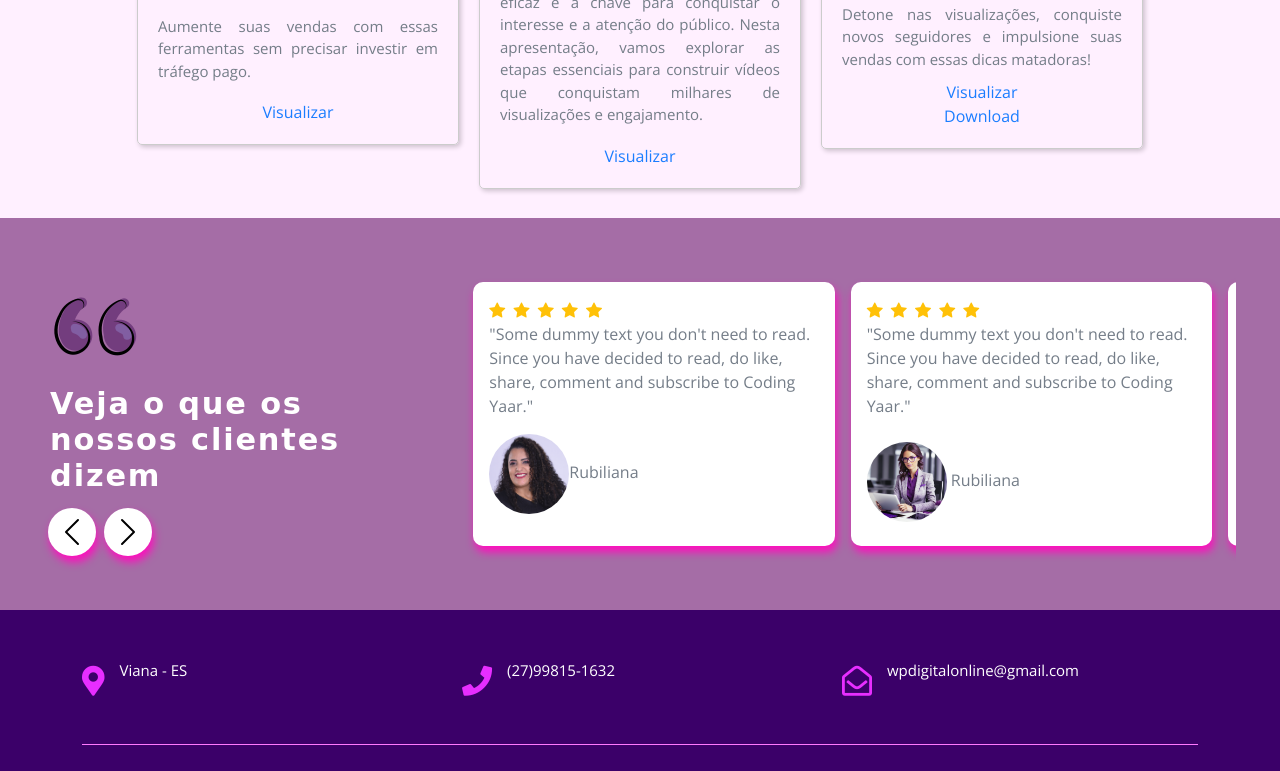
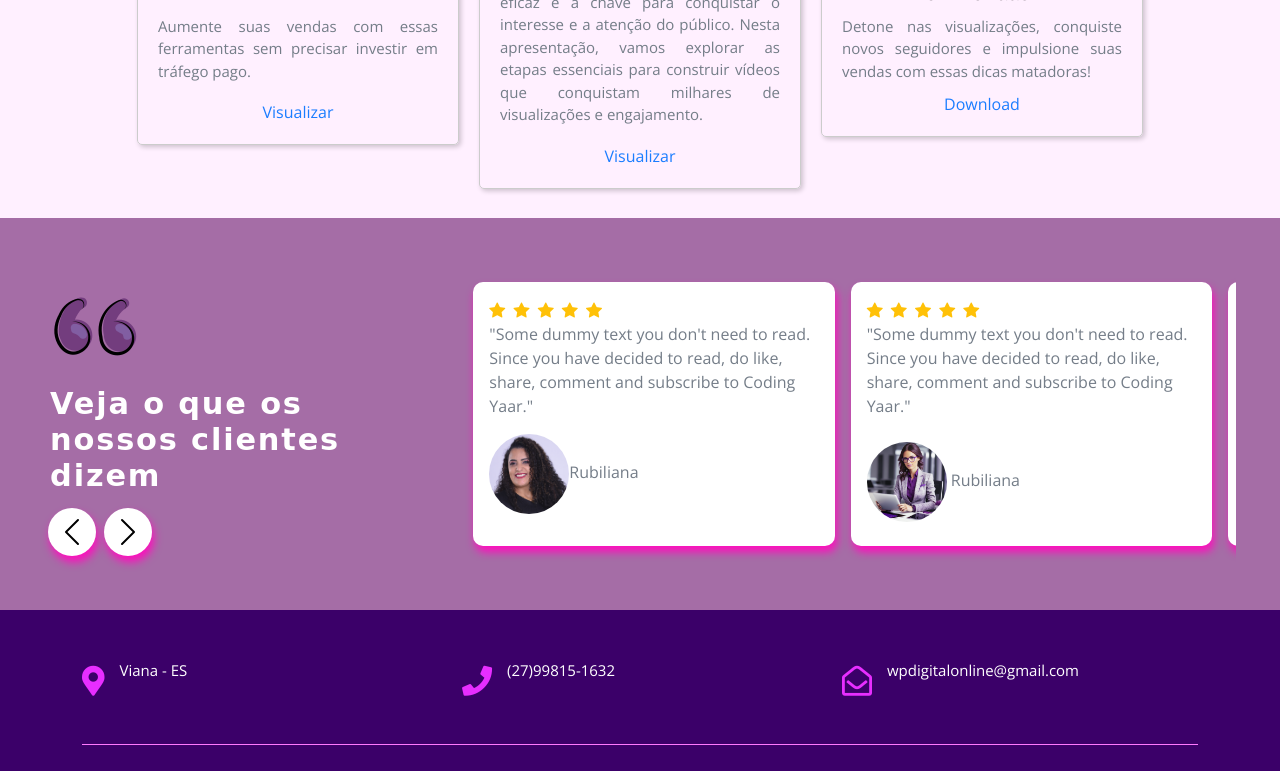
Before and after one commit to Rubiliana/rubiliana.github.io, a plain HTML site: page download.html in a window 1280 px wide. Shown: the part 1283-2054 px from the top of the page. Drawn offline with nearby package versions, Linux system fonts and the light colour scheme.

Commit message:
Update download.html

```diff
--- a/download.html
+++ b/download.html
@@ -231,8 +231,7 @@
                     <h3>Como atrair clientes com Tráfego orgânico e Converter em Vendas?</h3>
                     <p>Detone nas visualizações, conquiste novos seguidores e impulsione suas vendas com essas dicas matadoras!
                     </p>
-                    <a href="./trafegoorganico.html">Visualizar</a><br>
-                     <a href= "https://github.com/Rubiliana/rubiliana.github.io/blob/main/img/Dominar-o-Tr%C3%A1fego-Org%C3%A2nico-no-Instagram.pdf" download= "Documentação Acme (ver. 2.0.1).pdf" > Download </a>
+                    <a href= "https://github.com/Rubiliana/rubiliana.github.io/blob/trafegoorganico.html" download= "Documentação Acme (ver. 2.0.1).pdf" > Download </a>
 
                 </div>
             </div>
```
